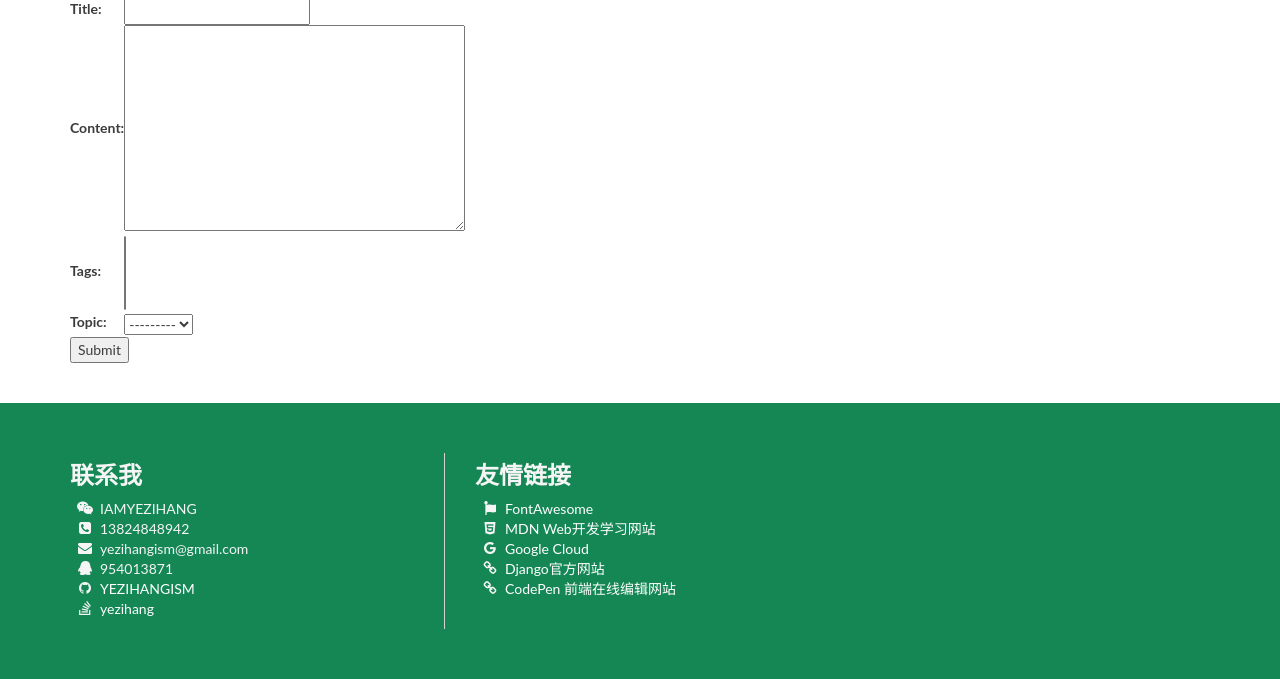
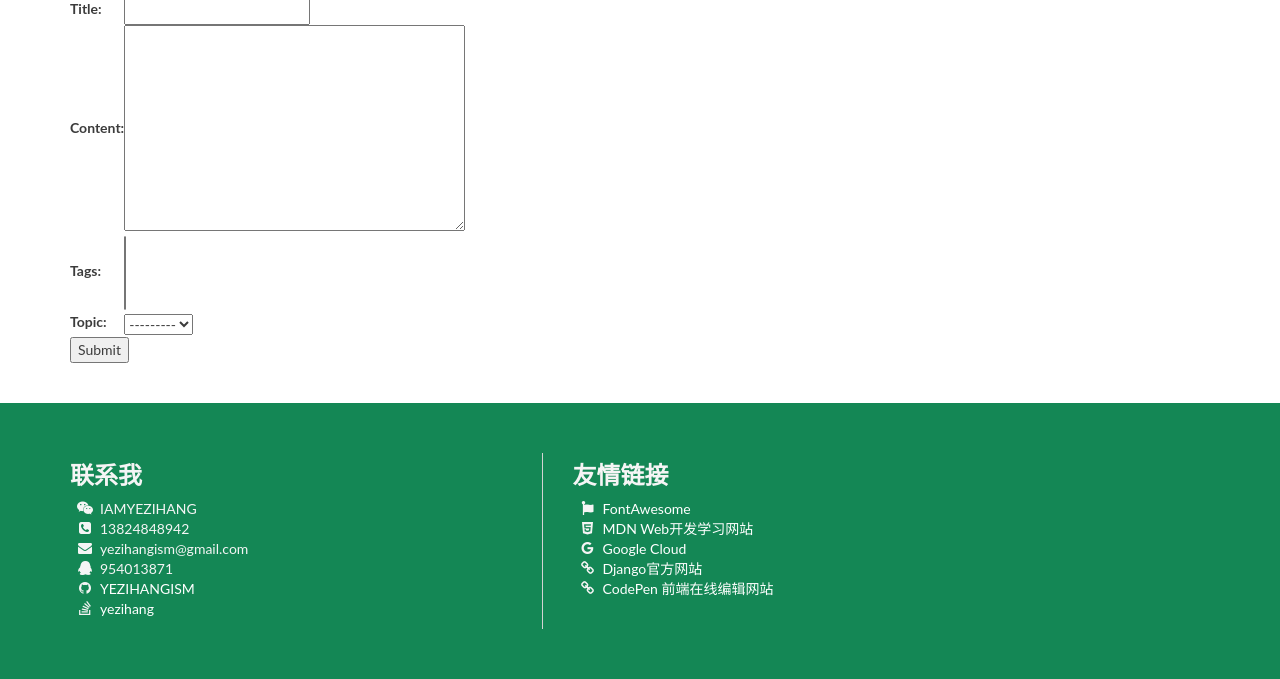
Before and after one commit to YEZIHANGISM/yezihangism, a Django app: page /ismblog/createblog/ in a window 1280 px wide; the page is wider, and only the part inside the window is pictured. Shown: the part 258-937 px from the top of that part. Run offline with Django 3.2, Linux system fonts and the light colour scheme; the visitor is signed in with stand-in values (Sample User, id 1); data that the repository does not hold is empty; some libraries are stand-ins or nearby versions; some web fonts are replaced.

Commit message:
no content

```diff
--- a/ismblog/templates/base.html
+++ b/ismblog/templates/base.html
@@ -12,11 +12,10 @@
     <link rel="shortcut icon" href="{% static 'images/logo_head.svg' %}">
     <link href='http://fonts.font.im/css?family=Lato|Shadows+Into+Light' rel='stylesheet' type='text/css'>
     <link href="https://fonts.font.im/css?family=Bitter" rel="stylesheet">
-    <link rel="stylesheet" href="{% static 'ckeditor/ckeditor/default.css' %}">
+{#    <link rel="stylesheet" href="{% static 'ckeditor/ckeditor/default.css' %}">#}
     <link rel="stylesheet" href="{% static 'css/base.css' %}">
 
     <script src="https://cdn.staticfile.org/jquery/2.1.1/jquery.min.js"></script>
-    <script src="https://cdn.staticfile.org/twitter-bootstrap/3.3.7/js/bootstrap.min.js"></script>
     <script src="{% static 'ckeditor/ckeditor/highlight.pack.js' %}"></script>
     <script>hljs.initHighlightingOnLoad();</script>
     {% block extrahead %}{% endblock %}
@@ -94,7 +93,7 @@
     <footer>
         <div class="container" id="ismblog_footer_div">
             <div class="row">
-                <div class="col-md-4" style="border-right: lightgrey 1px solid">
+                <div class="col-md-5" style="border-right: lightgrey 1px solid">
                     <h3>联系我</h3>
                     <ul class="fa-ul">
                         <li><i class="fa-li fa fa-wechat" id="wechat"></i>IAMYEZIHANG</li>
@@ -105,7 +104,7 @@
                         <li><i class="fa-li fa fa-stack-overflow"></i><a href="https://stackoverflow.com/users/10508291/yezihang">yezihang</a></li>
                     </ul>
                 </div>
-                <div class="col-md-6">
+                <div class="col-md-5">
                     <div class="container">
                         <h3>友情链接</h3>
                         <ul class="fa-ul">
```
